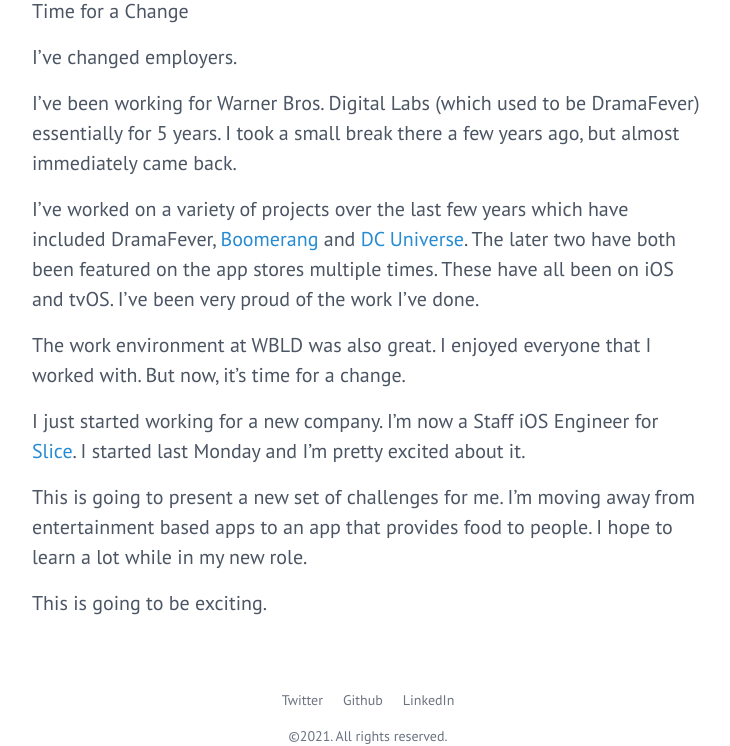
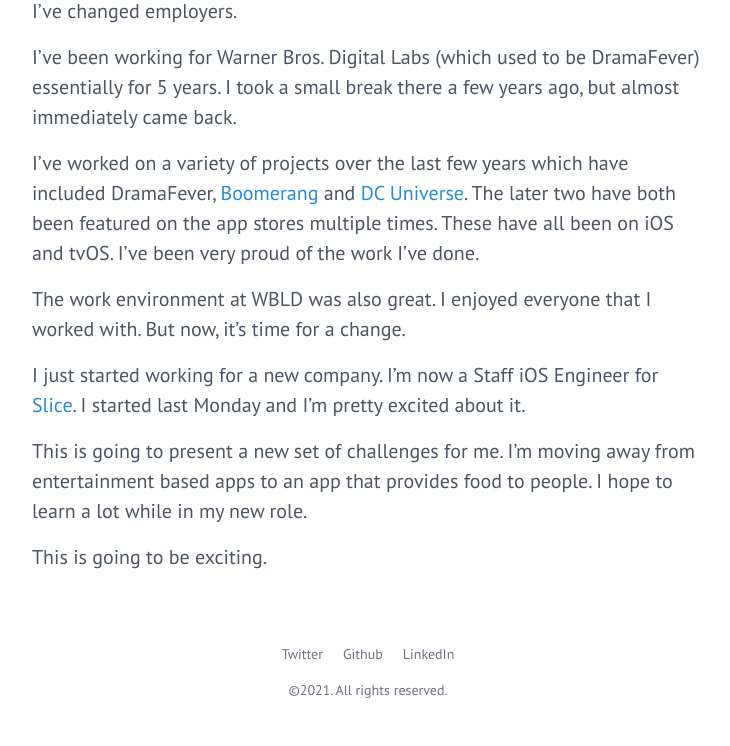
Before and after one commit to rwgrier/rwgrier.github.io, a Jekyll site: the page built from _posts/2021/2021-08-22-time-for-a-change.md, in a window 1280 px wide. Shown: the part 567-1313 px from the top of the page, without its empty margins (272-1002 px from the left). Built offline with Jekyll 4.4.1, drawn with Linux system fonts in a browser that asks for light colours; some web fonts are replaced; after the commit the page ends 1267 px from its top, so only the background shows below that.

```diff
--- a/_posts/2021/2021-08-22-time-for-a-change.md
+++ b/_posts/2021/2021-08-22-time-for-a-change.md
@@ -6,8 +6,6 @@ categories: [work, life]
 ---
 
 [![Photo by Chris Lawton](https://images.unsplash.com/photo-1477414348463-c0eb7f1359b6?ixid=MnwxMjA3fDB8MHxwaG90by1wYWdlfHx8fGVufDB8fHx8&ixlib=rb-1.2.1&auto=format&fit=crop&w=1500&q=80)](https://unsplash.com/photos/5IHz5WhosQE)
-
-Time for a Change
 
 I’ve changed employers.
 
```
